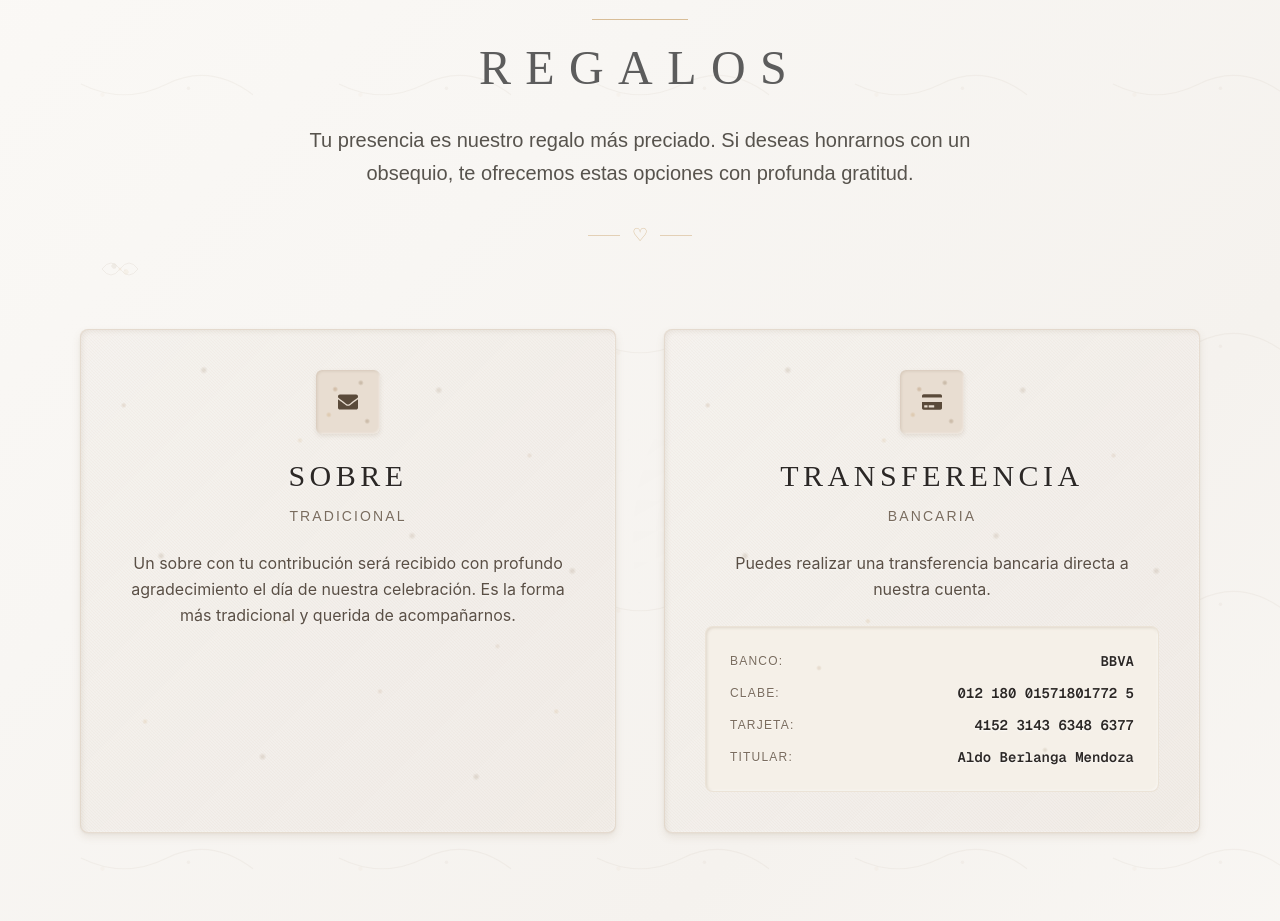
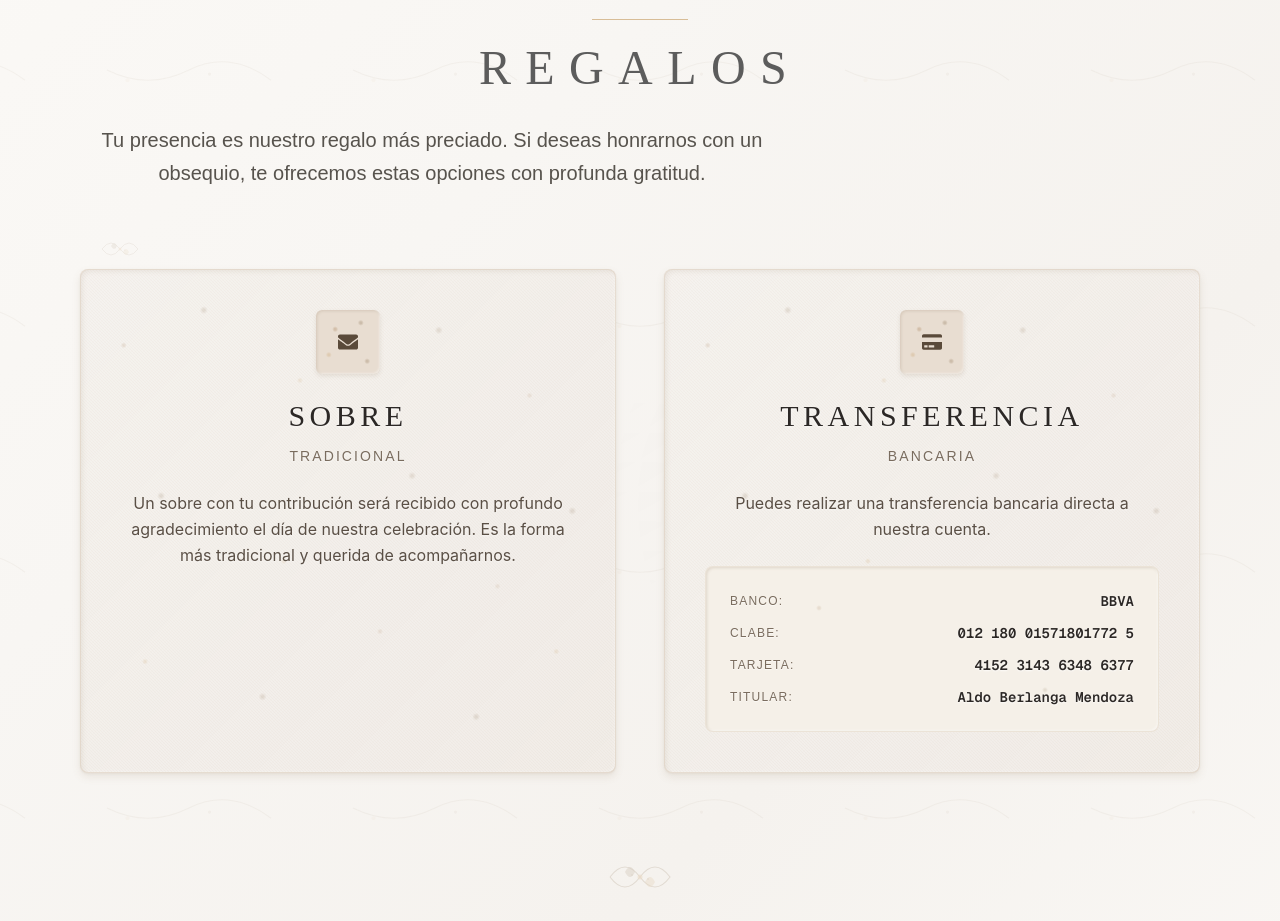
Before and after one commit to AlejoReyna/wedding_invitation, a Next.js app: page / in a window 1280 px wide. Shown: the part 8040-8961 px from the top of the page. Built offline with nearby package versions, Linux system fonts and the light colour scheme.

Commit message:
gift section

```diff
--- a/src/app/components/GiftSection.tsx
+++ b/src/app/components/GiftSection.tsx
@@ -268,16 +268,10 @@ export default function GiftSection() {
           </h2>
 
           {/* Message */}
-          <p className="text-stone-600 text-lg md:text-xl leading-relaxed max-w-2xl mx-auto font-light mb-8">
+          <p className="text-stone-600 text-lg md:text-xl leading-relaxed max-w-2xl mx-8 font-light mb-8">
             Tu presencia es nuestro regalo más preciado. Si deseas honrarnos con un obsequio, te ofrecemos estas opciones con profunda gratitud.
           </p>
 
-          {/* Bottom decorative element */}
-          <div className="flex justify-center items-center mt-6">
-            <div className="w-8 h-px bg-[#C4985B] opacity-40"></div>
-            <div className="mx-3 text-[#C4985B] text-lg opacity-60">♡</div>
-            <div className="w-8 h-px bg-[#C4985B] opacity-40"></div>
-          </div>
         </div>
 
         {/* Side decorative elements */}
```
